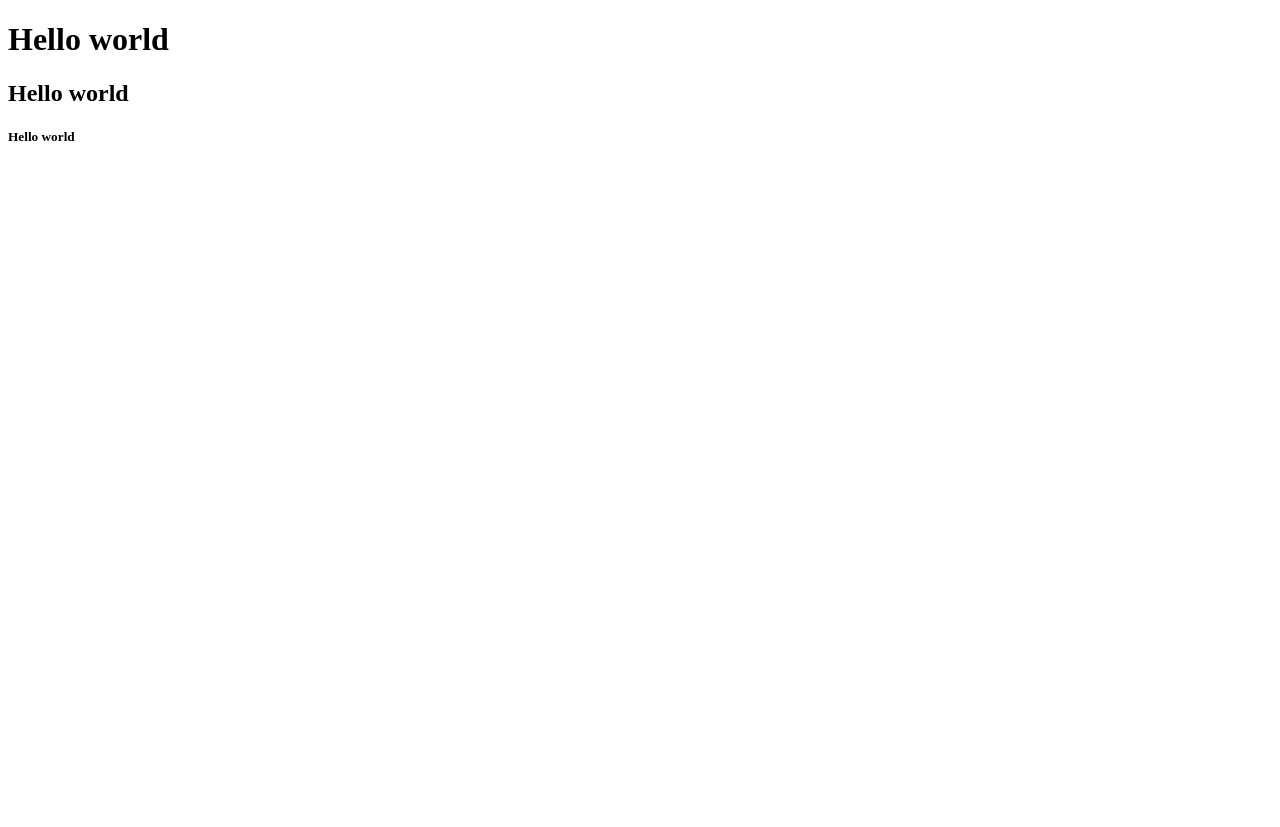
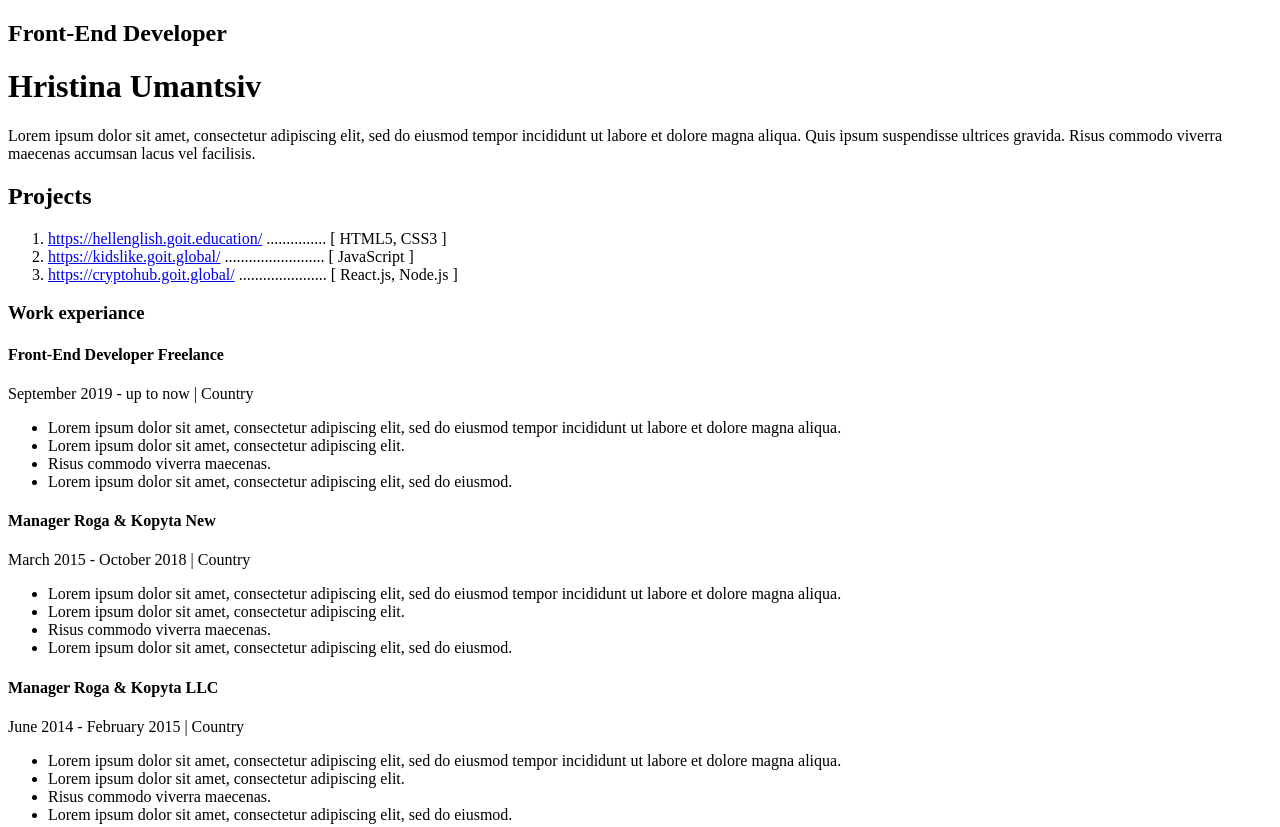
Before and after one commit to umantsivhristina/my-resume, a plain HTML site: page index.html in a window 1280 px wide. Shown: the top 827 px of the page. Before the commit the page ends 800 px from the top, so only its background shows below. Drawn offline with Linux system fonts and the light colour scheme.

Commit message:
Added new content on main page

```diff
--- a/index.html
+++ b/index.html
@@ -3,14 +3,131 @@
     <head>
         <meta charset="UTF-8">
         <meta name="viewport" content="width=device-width, initial-scale=1.0">
-        <title>My resume</title>
+        <title>Resume Hristina Umantsiv</title>
     </head>
     <body>
-        <h1>Hello world</h1>
+        <div class="main-container">
+            <!-- Main Page Section -->
+            <div class="main-page">
+                <!-- About Me Section -->
+                <div class="about-me">
+                    <h2>Front-End Developer</h2>
+                    <h1>Hristina Umantsiv</h1>
+                    <p>Lorem ipsum dolor sit amet, consectetur adipiscing elit,
+                        sed do eiusmod tempor incididunt ut labore et dolore magna aliqua.
+                        Quis ipsum suspendisse ultrices gravida. Risus commodo viverra maecenas accumsan lacus vel facilisis.</p>
+                </div>
 
-        <h2>Hello world</h2>
+                <!-- Projects Section -->
+                <div class="projects">
+                    <h2>Projects</h3>
+                    <ol>
+                        <li>
+                            <a href="https://hellenglish.goit.education/">https://hellenglish.goit.education/</a>
+                            <span>...............</span>
+                            <span>[ HTML5, CSS3 ]</span>
+                        </li>
+                        <li>
+                            <a href="https://kidslike.goit.global/">https://kidslike.goit.global/</a>
+                            <span>.........................</span>
+                            <span>[ JavaScript ]</span>
+                        </li>
+                        <li>
+                            <a href="https://cryptohub.goit.global/">https://cryptohub.goit.global/</a>
+                            <span>......................</span>
+                            <span>[ React.js, Node.js ]</span>
+                        </li>
+                    </ol>
+                </div>
 
-        <h5>Hello world</h5>
+                <!-- Work Experiance Section -->
+                <div class="work-experiense">
+                    <h3>Work experiance</h3>
+                    <div class="company">
+                        <h4>Front-End Developer Freelance</h4>
+                        <p>September 2019 - up to now   |   Country</p>
+                        <ul>
+                            <li>Lorem ipsum dolor sit amet, consectetur adipiscing elit, sed do eiusmod tempor incididunt ut labore et dolore magna aliqua.</li>
+                            <li>Lorem ipsum dolor sit amet, consectetur adipiscing elit.</li>
+                            <li>Risus commodo viverra maecenas.</li>
+                            <li>Lorem ipsum dolor sit amet, consectetur adipiscing elit, sed do eiusmod. </li>
+                        </ul>
+                    </div>
+                    <div class="company">
+                        <h4>Manager Roga & Kopyta New</h4>
+                        <p>March 2015 - October 2018   |   Country</p>
+                        <ul>
+                            <li>Lorem ipsum dolor sit amet, consectetur adipiscing elit, sed do eiusmod tempor incididunt ut labore et dolore magna aliqua.</li>
+                            <li>Lorem ipsum dolor sit amet, consectetur adipiscing elit.</li>
+                            <li>Risus commodo viverra maecenas.</li>
+                            <li>Lorem ipsum dolor sit amet, consectetur adipiscing elit, sed do eiusmod. </li>
+                        </ul>
+                    </div>
+                    <div class="company">
+                        <h4>Manager Roga & Kopyta LLC</h4>
+                        <p>June 2014 - February 2015   |   Country</p>
+                        <ul>
+                            <li>Lorem ipsum dolor sit amet, consectetur adipiscing elit, sed do eiusmod tempor incididunt ut labore et dolore magna aliqua.</li>
+                            <li>Lorem ipsum dolor sit amet, consectetur adipiscing elit.</li>
+                            <li>Risus commodo viverra maecenas.</li>
+                            <li>Lorem ipsum dolor sit amet, consectetur adipiscing elit, sed do eiusmod. </li>
+                        </ul>
+                    </div>
+                </div>
+
+                <!-- Education Section -->
+                <div class="education">
+
+                </div>
+            </div>
+
+            <!-- Sidebar Section -->
+            <aside class="sidebar">
+                <img src="img/img.jpg" alt="">
+
+                <!-- Contacts Section -->
+                <div class="contacts">
+                    <h3>Contacts</h3>
+                    <div>
+                        <span>C:</span>
+                        <a href="tel:+380978037393">+38 097 803 73 93</a>
+                    </div>
+                    <div>
+                        <span>E:</span>
+                        <a href="mailto:hristina.umancsv.97@gmail.com">hristina.umancsv.97@gmail.com</a>
+                    </div>
+                    <div>
+                        <span>G::</span>
+                        <a>Ivano-Frankivsk, Ukraine</a>
+                    </div>
+                </div>
+
+                <!-- Tech Skills Section -->
+                <div class="tech-skills">
+                    <h3>Tech Skills</h3>
+                    <ul>
+                        <li>HTML5</li>
+                        <li>CSS3</li>
+                        <li>Git</li>
+                        <li>WebPack</li>
+                        <li>JavaScript</li>
+                        <li>React.js</li>
+                        <li>Node.js</li>
+                    </ul>
+                </div>
+
+                <!-- Soft Skills Section -->
+                <div class="soft-skills">
+                    <h3>Soft Skills</h3>
+                    <ul>
+                        <li>Scrum</li>
+                        <li>Agile</li>
+                        <li>GTD</li>
+                        <li>Teamwork</li>
+                    </ul>
+                </div>
+            </aside>
+        </div>
     </body>
 </html>
 </html>
```
Also changed, not shown: 1 other file.
